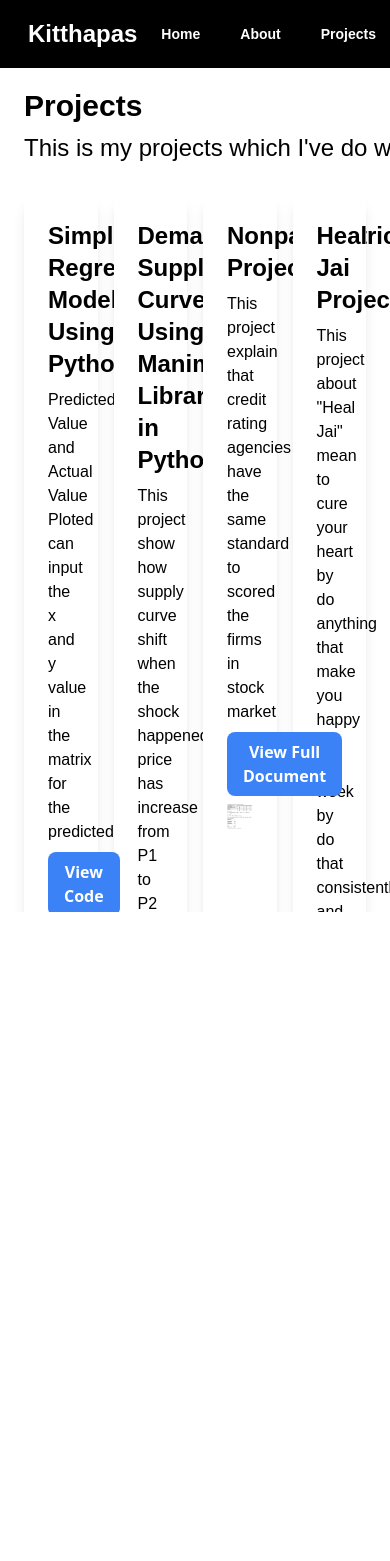
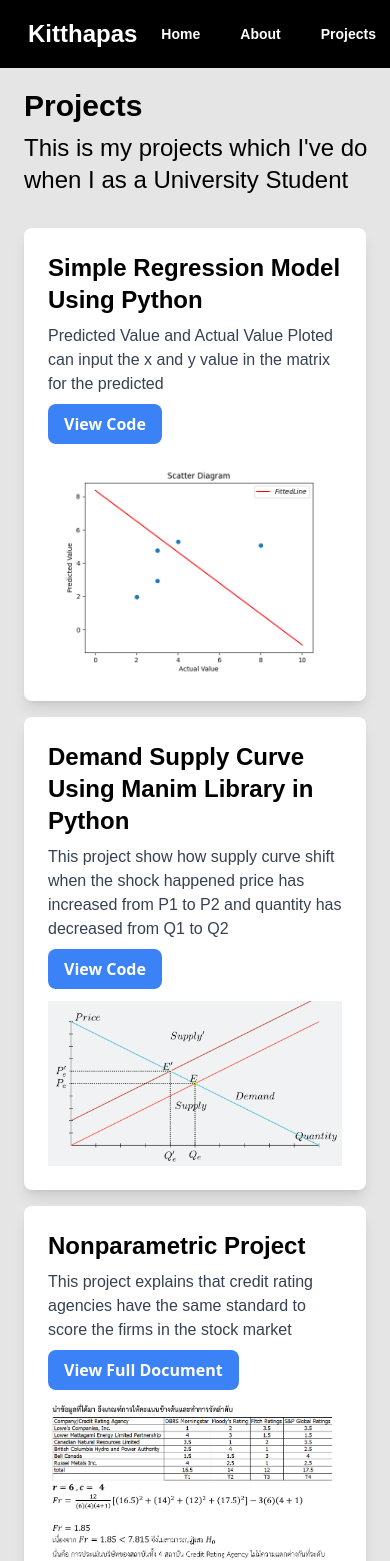
Before and after one commit to JINX23606/ink-port, a Next.js app: page /Projects_1 in a window 390 px wide. Shown: the top 1561 px of the page. Before the commit the page ends 912 px from the top, so only its background shows below. Built offline with nearby package versions, Linux system fonts and the light colour scheme; grey boxes are pictures that could not be loaded.

Commit message:
fix project page for mobile

```diff
--- a/src/app/Projects_1/page.jsx
+++ b/src/app/Projects_1/page.jsx
@@ -1,42 +1,89 @@
-import React from 'react'
+import React from 'react';
 
-const projects = () => {
+const Projects = () => {
   return (
-        <div className="relative overflow-hidden bg-cover bg-center h-screen bg-nautral-200">
-            <h1 className='text-black text-3xl font-bold mt-5 w-[850px] mb-1 ml-6 font-custom'>Projects</h1>
-            <p className='text-black text-2xl font-light mt-2 w-[850px] mb-1 ml-6 w-[500px] font-custom'>This is my projects which I've do when I as a University Student</p>
-            <div className='container mx-auto p-6 mt-2 md:grid '>
-            <div className='grid grid-cols-4 gap-4 '>
-                <div className='bg-white p-6 rounded-lg shadow-lg hover:scale-105 cursor-pointer duration-300 ease-out'>
-                    <h2 className='text-2xl font-bold mb-2 font-custom'>Simple Regression Model Using Python</h2>
-                    <p className='text-grey-700 font-custom'>Predicted Value and Actual Value Ploted can input the x and y value in the matrix <br />for the predicted</p>
-                    <a href="https://github.com/JINX23606/Numeric-Project.git" className="bg-blue-500 text-white font-bold py-2 px-4 mt-2 rounded-lg transition-transform transform hover:scale-105 hover:bg-blue-700 inline-block text-center" target="_blank" rel="noopener noreferrer">View Code</a>
+    <div className="relative overflow-hidden bg-cover bg-center min-h-screen bg-neutral-200">
+      <h1 className="text-black text-3xl font-bold mt-5 ml-6 font-custom">Projects</h1>
+      <p className="text-black text-2xl font-light mt-2 ml-6 w-full max-w-[500px] font-custom">
+        This is my projects which I've do when I as a University Student
+      </p>
 
-                    <img src="/figure_1.png" alt="Project 1" />
+      <div className="container mx-auto p-6 mt-2">
+        {/* 🔹 เปลี่ยน grid layout ให้ responsive */}
+        <div className="grid grid-cols-1 md:grid-cols-2 lg:grid-cols-4 gap-4">
+          <div className="bg-white p-6 rounded-lg shadow-lg hover:scale-105 cursor-pointer duration-300 ease-out">
+            <h2 className="text-2xl font-bold mb-2 font-custom">Simple Regression Model Using Python</h2>
+            <p className="text-gray-700 font-custom">
+              Predicted Value and Actual Value Ploted can input the x and y value in the matrix <br />
+              for the predicted
+            </p>
+            <a
+              href="https://github.com/JINX23606/Numeric-Project.git"
+              className="bg-blue-500 text-white font-bold py-2 px-4 mt-2 rounded-lg hover:scale-105 hover:bg-blue-700 inline-block text-center"
+              target="_blank"
+              rel="noopener noreferrer"
+            >
+              View Code
+            </a>
+            <img src="/figure_1.png" alt="Project 1" className="mt-3" />
           </div>
-                <div className='bg-white p-6 rounded-lg shadow-lg hover:scale-105 cursor-pointer duration-300 ease-out'>
-                    <h2 className='text-2xl font-bold mb-2 font-custom'>Demand Supply Curve Using Manim Library in Python</h2>
-                    <p className='text-grey-700 font-custom'>This project show how supply curve shift when the shock happened price has increase from P1 to P2 and quantity <br />has decreased from Q1 to Q2</p>
-                    <a href="https://github.com/JINX23606/Manim-Supply-Curve.git" className="bg-blue-500 text-white font-bold py-2 px-4 mt-2 rounded-lg transition-transform transform hover:scale-105 hover:bg-blue-700 inline-block text-center mb-3" target="_blank" rel="noopener noreferrer font-custom">View Code</a>
-                    <img src="/figure_3.png" alt="" />
+
+          <div className="bg-white p-6 rounded-lg shadow-lg hover:scale-105 cursor-pointer duration-300 ease-out">
+            <h2 className="text-2xl font-bold mb-2 font-custom">Demand Supply Curve Using Manim Library in Python</h2>
+            <p className="text-gray-700 font-custom">
+              This project show how supply curve shift when the shock happened price has increased from P1 to P2 and
+              quantity has decreased from Q1 to Q2
+            </p>
+            <a
+              href="https://github.com/JINX23606/Manim-Supply-Curve.git"
+              className="bg-blue-500 text-white font-bold py-2 px-4 mt-2 rounded-lg hover:scale-105 hover:bg-blue-700 inline-block text-center"
+              target="_blank"
+              rel="noopener noreferrer"
+            >
+              View Code
+            </a>
+            <img src="/figure_3.png" alt="Project 2" className="mt-3" />
           </div>
-                <div className='bg-white p-6 rounded-lg shadow-lg hover:scale-105 cursor-pointer duration-300 ease-out'>
-                    <h2 className='text-2xl font-bold mb-2 font-custom'>Nonparametric Project</h2>
-                    <p className='text-grey-700 font-custom'>This project explain that credit rating agencies have the same standard to scored the firms in stock market</p>
-                    <a href="https://drive.google.com/drive/folders/1i2JD7Yefq5WJpNen6t5Y34Xup4-R_XlR?usp=sharing" className="bg-blue-500 text-white font-bold py-2 px-4 mt-2 rounded-lg transition-transform transform hover:scale-105 hover:bg-blue-700 inline-block text-center mb-2" target="_blank" rel="noopener noreferrer">View Full Document</a>
-                    <img src="/figure_2.PNG" alt="Project 3" />
+
+          <div className="bg-white p-6 rounded-lg shadow-lg hover:scale-105 cursor-pointer duration-300 ease-out">
+            <h2 className="text-2xl font-bold mb-2 font-custom">Nonparametric Project</h2>
+            <p className="text-gray-700 font-custom">
+              This project explains that credit rating agencies have the same standard to score the firms in the stock
+              market
+            </p>
+            <a
+              href="https://drive.google.com/drive/folders/1i2JD7Yefq5WJpNen6t5Y34Xup4-R_XlR?usp=sharing"
+              className="bg-blue-500 text-white font-bold py-2 px-4 mt-2 rounded-lg hover:scale-105 hover:bg-blue-700 inline-block text-center"
+              target="_blank"
+              rel="noopener noreferrer"
+            >
+              View Full Document
+            </a>
+            <img src="/figure_2.PNG" alt="Project 3" className="mt-3" />
           </div>
-                <div className='bg-white p-6 rounded-lg shadow-lg hover:scale-105 cursor-pointer duration-300 ease-out'>
-                    <h2 className='text-2xl font-bold mb-2 font-custom'>Heal Jai Project</h2>
-                    <p className='text-grey-700 font-custom'>This project about "Heal Jai" mean to cure your heart by do anything that make you happy for a week by do that consistently and I'm as a editor of this video by using capcut</p>
-                    <iframe width="640" height="360" className="w-auto h-auto mt-3"src="https://www.youtube.com/embed/Qx7ZDJIRHYs?si=fTimJSPvwanWfMwt" title="YouTube video player" frameBorder="0" allow="accelerometer; autoplay; clipboard-write; encrypted-media; gyroscope; picture-in-picture; web-share" referrerpolicy="strict-origin-when-cross-origin" allowFullScreen></iframe>
+
+          <div className="bg-white p-6 rounded-lg shadow-lg hover:scale-105 cursor-pointer duration-300 ease-out">
+            <h2 className="text-2xl font-bold mb-2 font-custom">Heal Jai Project</h2>
+            <p className="text-gray-700 font-custom">
+              "Heal Jai" means to cure your heart by doing anything that makes you happy for a week. I edited this video
+              using CapCut.
+            </p>
+            <iframe
+              width="640"
+              height="360"
+              className="w-full h-auto mt-3"
+              src="https://www.youtube.com/embed/Qx7ZDJIRHYs?si=fTimJSPvwanWfMwt"
+              title="YouTube video player"
+              frameBorder="0"
+              allow="accelerometer; autoplay; clipboard-write; encrypted-media; gyroscope; picture-in-picture; web-share"
+              referrerPolicy="strict-origin-when-cross-origin"
+              allowFullScreen
+            ></iframe>
           </div>
         </div>
-
       </div>
     </div>
+  );
+};
 
-    );
-}
-
-export default projects
+export default Projects;
```
Lines whose indentation alone changed are shown as unchanged.
